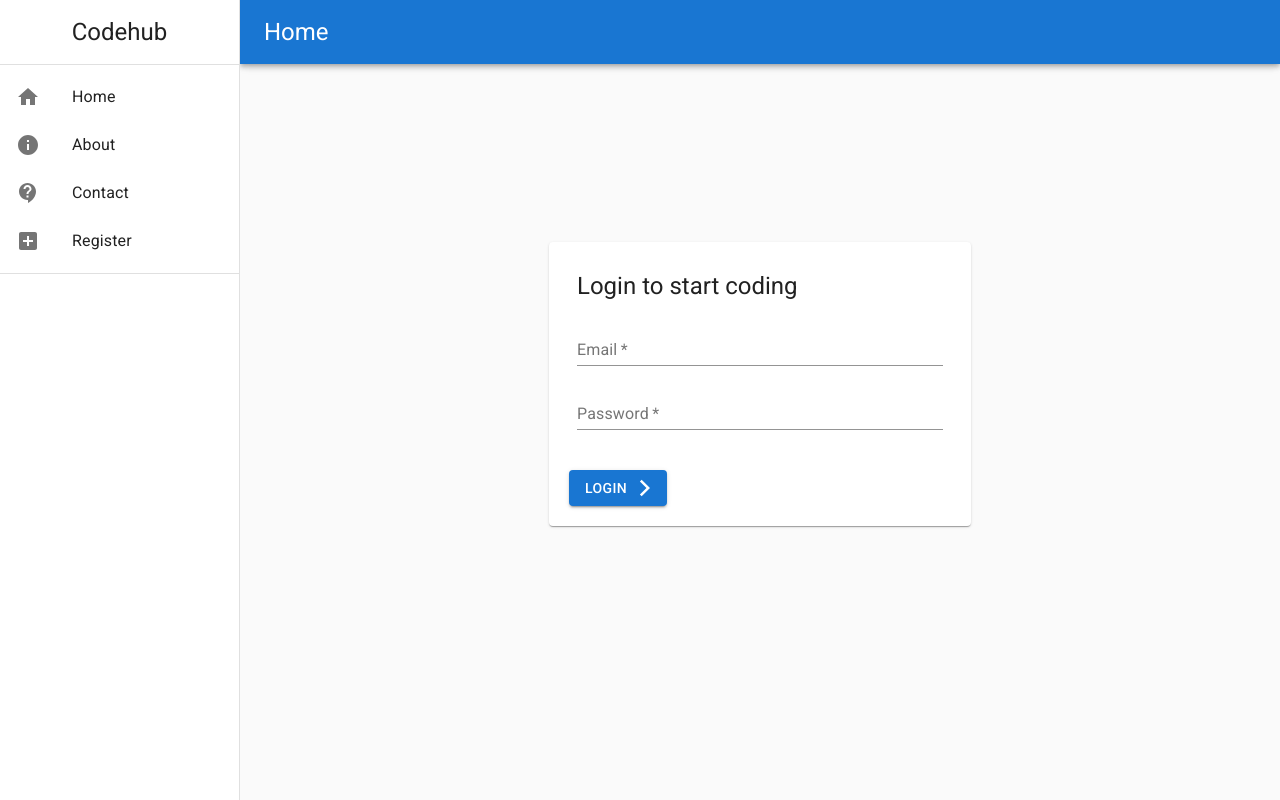
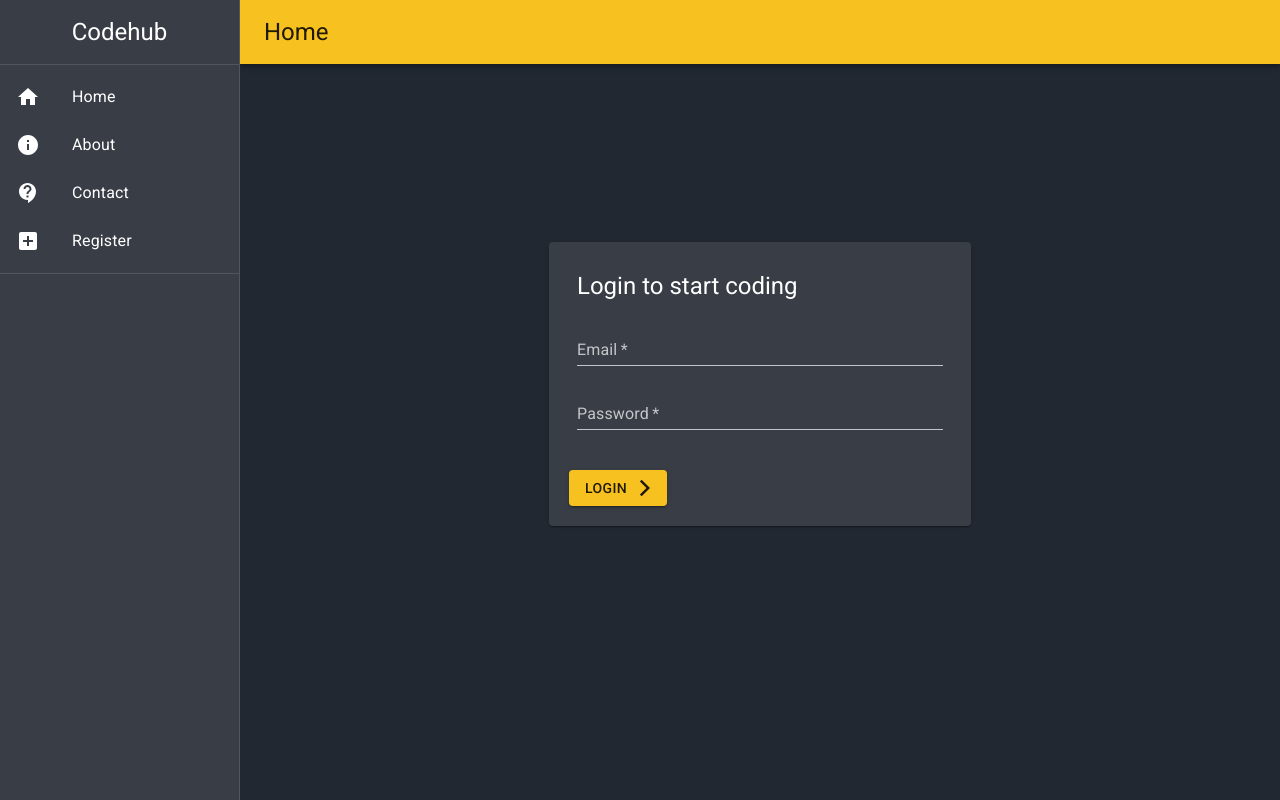
Before and after one commit to arshkhatwani/codepen-clone, a React (Create React App) app in the folder client/: page / in a window 1280 px wide. Built offline with nearby package versions, Linux system fonts and the light colour scheme.

Commit message:
UI update

```diff
--- a/client/src/App.js
+++ b/client/src/App.js
@@ -19,11 +19,18 @@ import url from "./serverInfo";
 
 const theme = createMuiTheme({
   palette: {
+    type: "dark",
     primary: {
-      main: "#1976d2",
-      light: "#4791db",
-      dark: "#115293",
+      main: "#f7c220",
     },
+    background:{
+      paper: "#393E46",
+      default: "#222831"
+    },
+    // text: {
+    //   primary: "#fff",
+    //   secondary: ""
+    // }
   },
 });
 
--- a/client/src/components/CodeEditor.jsx
+++ b/client/src/components/CodeEditor.jsx
@@ -28,7 +28,7 @@ function onChange(newValue) {
 
 const useStyles = makeStyles((theme) => ({
   parentCont: {
-    backgroundColor: "#0A1931",
+    // backgroundColor: "#0A1931",
   },
   titleContainer: {
     margin: "10px 0",
--- a/client/src/components/Dashboard.jsx
+++ b/client/src/components/Dashboard.jsx
@@ -16,6 +16,7 @@ import { Link } from "react-router-dom";
 import url from "../serverInfo";
 import axios from "axios";
 import DeleteIcon from "@material-ui/icons/Delete";
+import VisibilityIcon from '@material-ui/icons/Visibility';
 
 const useStyles = makeStyles((theme) => ({
   containerContent: {
@@ -207,10 +208,11 @@ export default function Dashboard(props) {
                 <Typography variant="h5">{item.title}</Typography>
                 <Typography paragraph>{`${da}-${mo}-${ye}`}</Typography>
                 <Box display="flex" justifyContent="flex-start">
-                  <Link to={`/editor/code/${item.cid}`}>
+                  <Link to={`/editor/code/${item.cid}`} className={classes.linkStyle}>
                     <Button
                       variant="contained"
                       color="primary"
+                      startIcon={<VisibilityIcon />}
                       style={{ marginRight: "10px" }}
                     >
                       View
```
